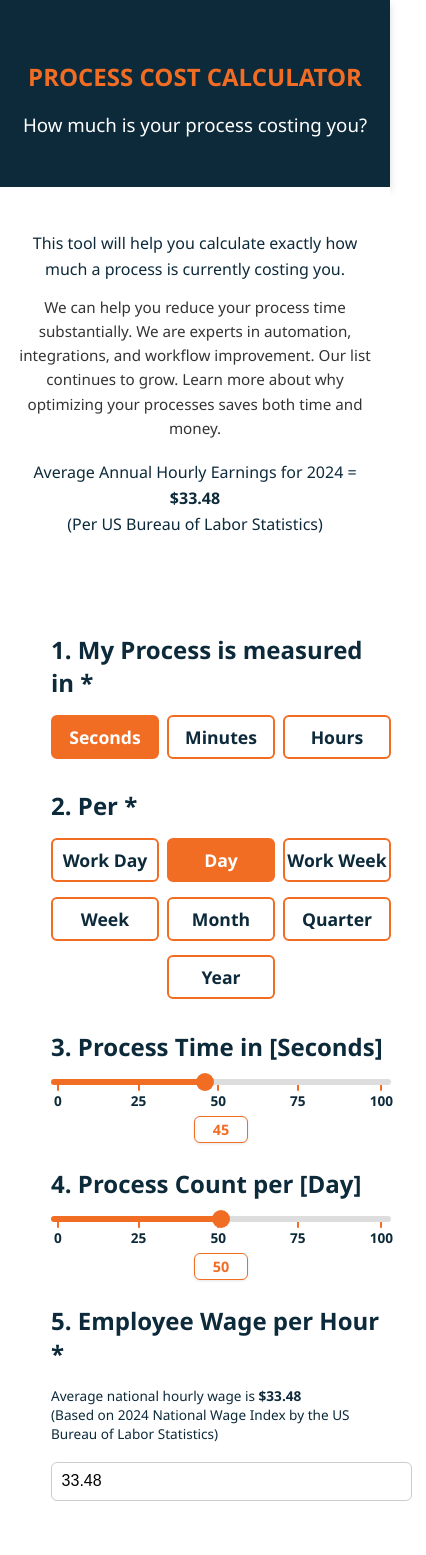
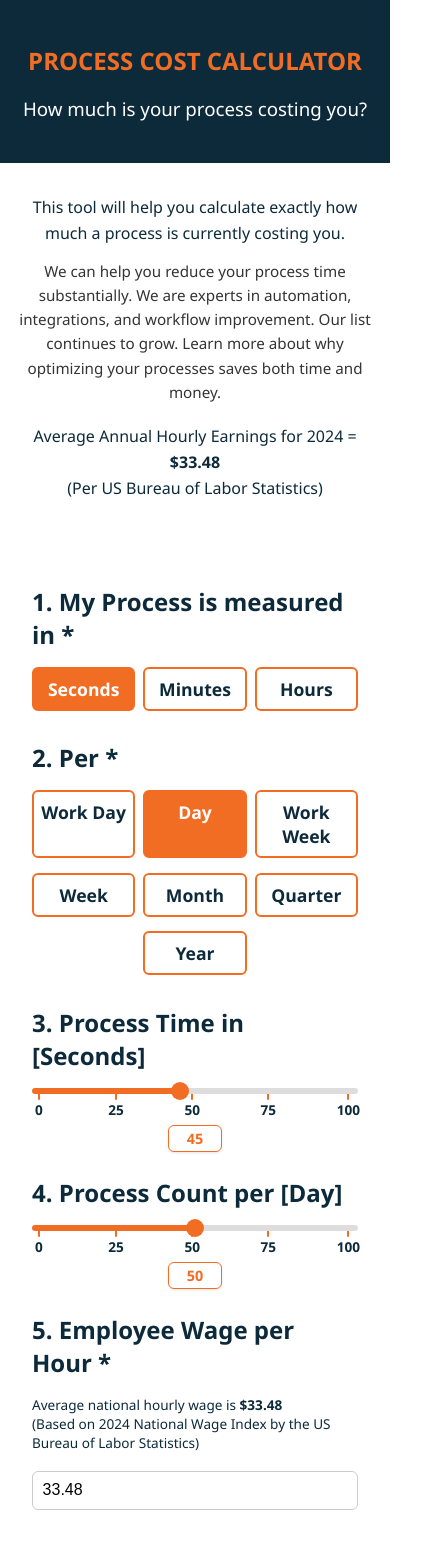
Before and after one commit to austin-epicit/ProcessCalculatorPage, a React (Vite) app: page / in a window 390 px wide. Shown: the top 1555 px of the page, 426 px wide, since content can reach past the window. Built offline with nearby package versions, Linux system fonts and the light colour scheme.

Commit message:
Cleaner mobile formatting

```diff
--- a/src/App.css
+++ b/src/App.css
@@ -85,9 +85,21 @@ body {
 .calculator {
   border: none;
   border-radius: 10px;
-  padding: 0rem 1.5rem;
+  padding: 0 1rem; /* equal spacing left/right */
   flex: 1 1 600px;
   min-width: 340px;
+  box-sizing: border-box;
+}
+
+/* Ensure number input doesn’t overflow or hug the edge */
+.calculator input[type="number"] {
+  width: 100%;
+  box-sizing: border-box;
+  padding: 0.6rem;
+  font-size: 1rem;
+  border: 1px solid #ccc;
+  border-radius: 6px;
+  margin-top: 0.3rem;
 }
 
 .calculator h2 {
@@ -334,15 +346,24 @@ input[type="email"] {
 .lead-form button:hover { background: #e05e19; }
 .thank-you { color: var(--accent); font-weight: 600; text-align: center; }
 
-/* RESPONSIVE */
+.header-text, .header-content {
+  width: 100%;
+  box-sizing: border-box;
+}
+
+/* Banner edge-to-edge flush on desktop */
+.dark-section {
+  width: 100%;
+  box-sizing: border-box;
+  padding: 2.5rem 0 2rem; /* no side padding here */
+}
+
+/* Add padding only on mobile */
 @media (max-width: 768px) {
-  .calculator-layout {
-    flex-direction: column;
-    align-items: center;
+  .dark-section {
+    padding: 1.5rem 1rem; /* restore padding for small screens */
   }
-
-  .lead-form {
-    width: 100%;
-    max-width: 420px;
+  .header-content {
+    padding: 1.25rem 1rem;
   }
 }
```
